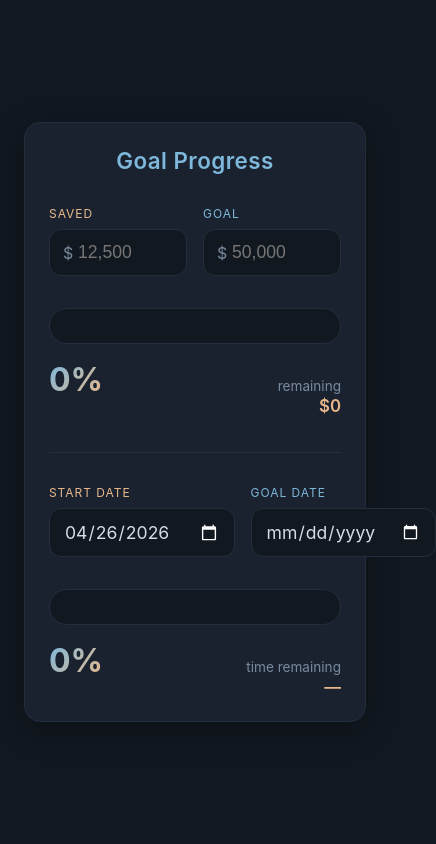
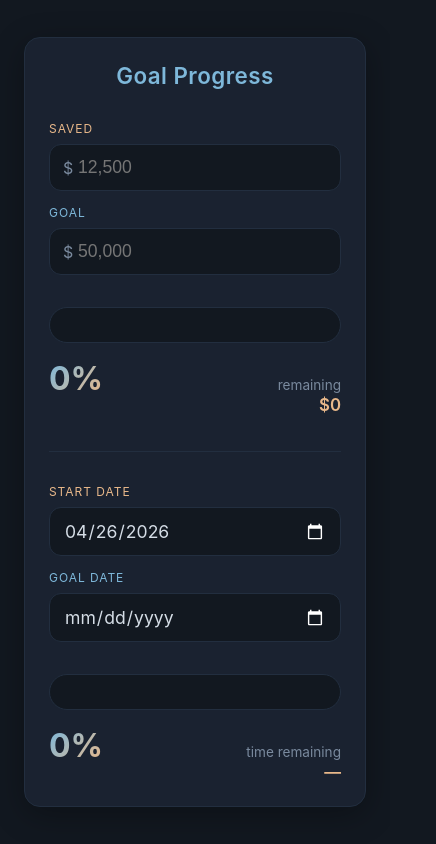
Before and after one commit to rileyroberson/goal-progress, a plain HTML site: page index.html in a window 390 px wide. Shown: the whole page, 436 px wide, since content can reach past the window. Drawn offline with Linux system fonts and the light colour scheme.

Commit message:
Fix date fields overflowing on mobile: stack inputs below 480px
Co-Authored-By: Claude Opus 4.8 <noreply@anthropic.com>

```diff
--- a/index.html
+++ b/index.html
@@ -174,9 +174,10 @@
       font-family: inherit;
     }
 
-    @media (max-width: 400px) {
+    @media (max-width: 480px) {
       .card { padding: 24px; }
       .percent { font-size: 2rem; }
+      .inputs { grid-template-columns: 1fr; gap: 14px; }
     }
   </style>
 </head>
```
